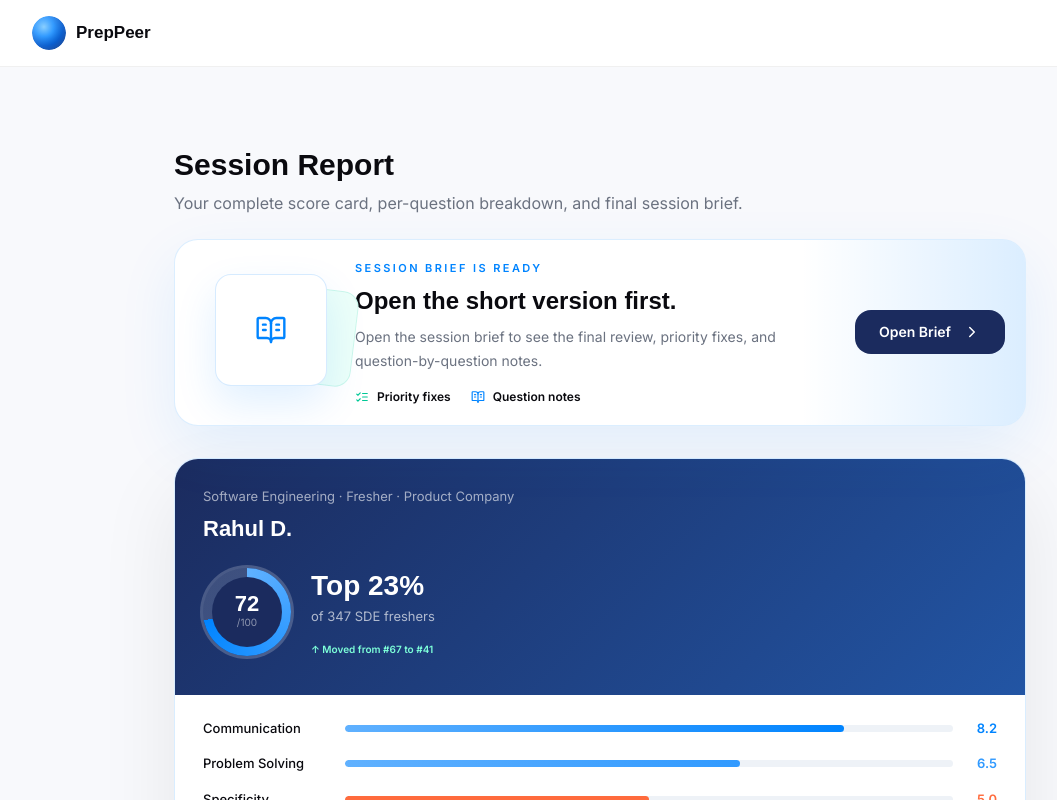
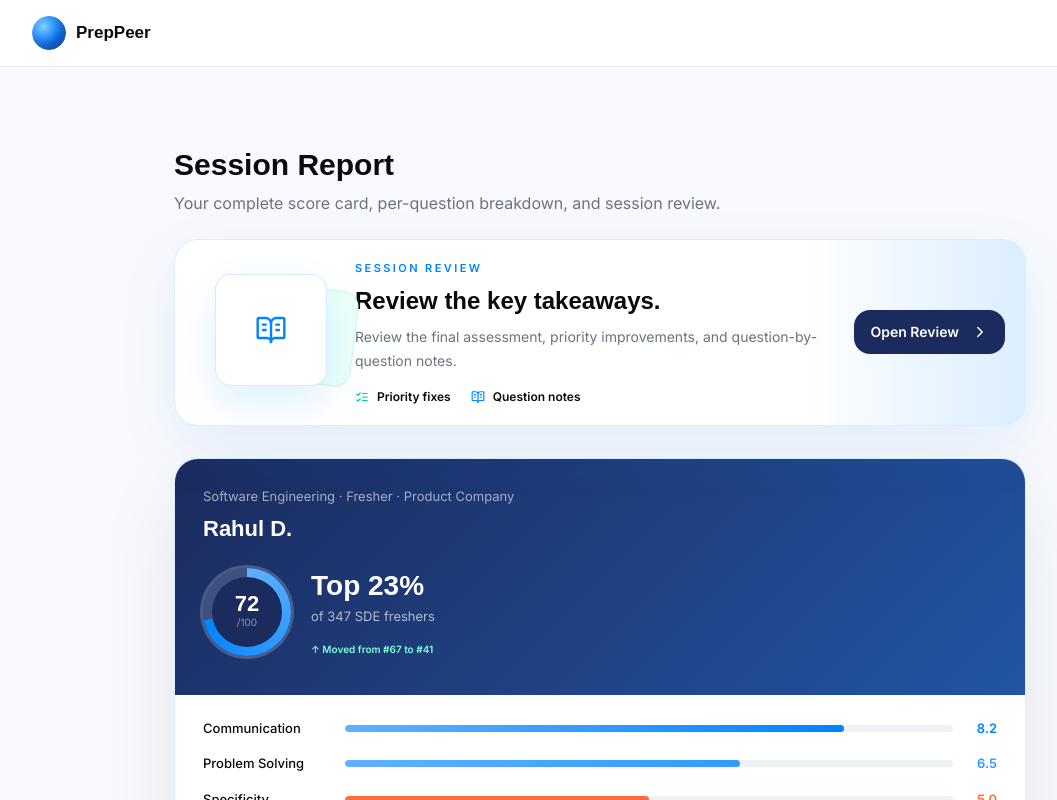
Before and after one commit to Rajat77a/PrepPeer, a Next.js app: page /results in a window 1280 px wide. Shown: the top 800 px of the page, without its empty margins (40-1097 px from the left). Built offline with nearby package versions, Linux system fonts and the light colour scheme; a web font is replaced by a local one.

Commit message:
Polish results review copy

```diff
--- a/app/results/page.tsx
+++ b/app/results/page.tsx
@@ -55,7 +55,7 @@ export default function ResultsPage() {
 
   const summaryPreview =
     report.summary?.overallSummary ??
-    "Open the session brief to see the final review, priority fixes, and question-by-question notes.";
+    "Review the final assessment, priority improvements, and question-by-question notes.";
 
   return (
     <div className="min-h-screen bg-off-white">
@@ -69,7 +69,7 @@ export default function ResultsPage() {
             </h1>
 
             <p className="font-inter text-muted">
-              Your complete score card, per-question breakdown, and final session brief.
+              Your complete score card, per-question breakdown, and session review.
             </p>
           </div>
 
@@ -98,10 +98,10 @@ export default function ResultsPage() {
 
               <div className="min-w-0">
                 <p className="font-inter text-[11px] font-bold uppercase tracking-[0.22em] text-blue">
-                  Session brief is ready
+                  Session review
                 </p>
                 <h2 className="mt-2 font-fustat text-2xl font-extrabold text-text">
-                  Open the short version first.
+                  Review the key takeaways.
                 </h2>
                 <p className="mt-2 line-clamp-2 font-inter text-sm leading-6 text-muted">
                   {summaryPreview}
@@ -119,7 +119,7 @@ export default function ResultsPage() {
               </div>
 
               <div className="flex items-center justify-between rounded-2xl bg-navy px-4 py-3 text-white sm:min-w-[150px] sm:justify-center">
-                <span className="font-inter text-sm font-extrabold">Open Brief</span>
+                <span className="font-inter text-sm font-extrabold">Open Review</span>
                 <ChevronRight
                   size={18}
                   className="ml-3 transition-transform duration-300 group-hover:translate-x-1"
@@ -155,10 +155,10 @@ export default function ResultsPage() {
               <div className="flex items-start justify-between gap-4 border-b border-[rgba(0,0,0,0.08)] bg-[#FAFBFD] p-5">
                 <div>
                   <p className="font-inter text-[11px] font-bold uppercase tracking-[0.22em] text-blue">
-                    Session brief
+                    Session review
                   </p>
                   <h2 className="mt-1 font-fustat text-2xl font-extrabold text-text">
-                    What to read first
+                    Key takeaways
                   </h2>
                 </div>
                 <button
@@ -177,7 +177,7 @@ export default function ResultsPage() {
                 ) : (
                   <div className="rounded-2xl border border-[rgba(0,132,255,0.14)] bg-[rgba(0,132,255,0.05)] p-5">
                     <p className="font-inter text-sm leading-6 text-muted">
-                      The session brief will appear here after your interview results are saved.
+                      The session review will appear here after your interview results are saved.
                     </p>
                   </div>
                 )}
@@ -190,7 +190,7 @@ export default function ResultsPage() {
                   }}
                   className="mt-4 w-full rounded-2xl border border-[rgba(0,132,255,0.16)] bg-white px-4 py-3 font-inter text-sm font-bold text-blue transition hover:bg-[rgba(0,132,255,0.05)]"
                 >
-                  Go to summary section
+                  View full summary section
                 </button>
               </div>
             </motion.aside>
```
